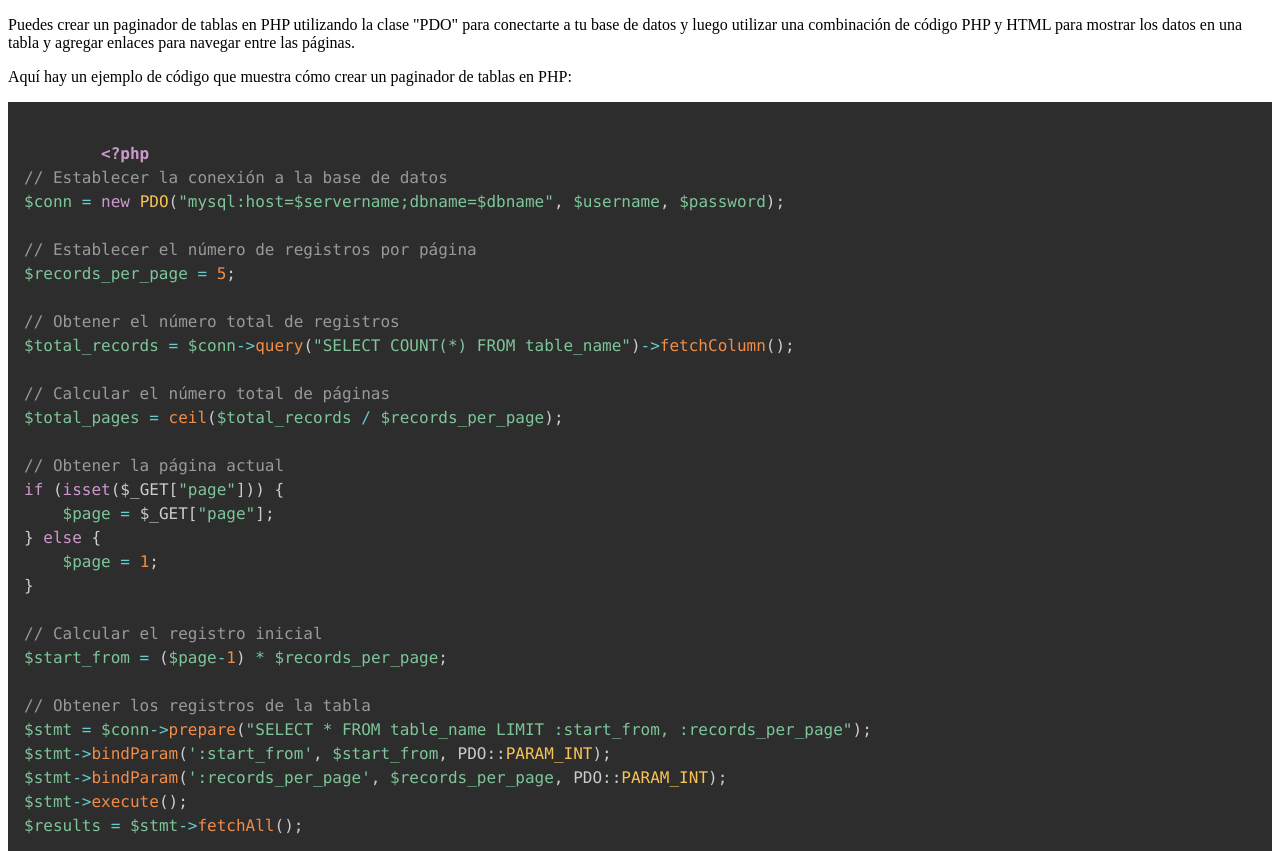
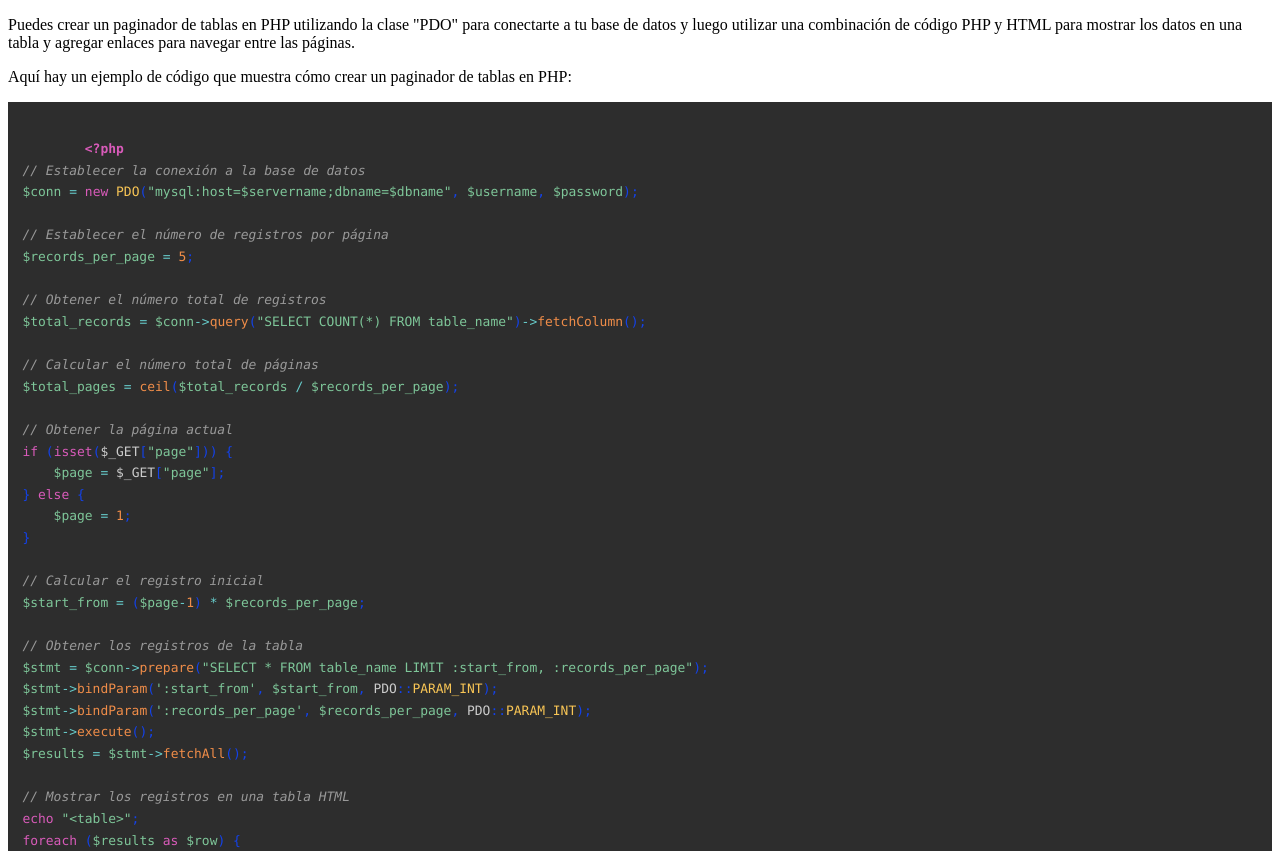
Before and after one commit to pirulug/prismjs, a plain HTML site: page index.html in a window 1280 px wide. Shown: the top 851 px of the page. Drawn offline with Linux system fonts and the light colour scheme.

Commit message:
Update prism.css

```diff
--- a/prism.css
+++ b/prism.css
@@ -3,8 +3,9 @@ code[class*="language-"],
 pre[class*="language-"] {
   color: #ccc;
   background: 0 0;
-  font-family: Consolas, Monaco, "Andale Mono", "Ubuntu Mono", monospace;
-  font-size: 1em;
+  font-family: "Victor Mono", Consolas, Monaco, "Andale Mono", "Ubuntu Mono",
+    monospace;
+  font-size: 0.9em;
   text-align: left;
   white-space: pre;
   word-spacing: normal;
@@ -38,19 +39,20 @@ pre[class*="language-"] {
 .token.comment,
 .token.doctype,
 .token.prolog {
+  font-style: italic;
   color: #999;
 }
 .token.punctuation {
-  color: #ccc;
+  color: #1342eb;
 }
 .token.attr-name,
 .token.deleted,
 .token.namespace,
 .token.tag {
-  color: #e2777a;
+  color: #d84d52;
 }
 .token.function-name {
-  color: #6196cc;
+  color: #ffffff;
 }
 .token.boolean,
 .token.function,
@@ -68,7 +70,7 @@ pre[class*="language-"] {
 .token.important,
 .token.keyword,
 .token.selector {
-  color: #cc99cd;
+  color: #d95bba;
 }
 .token.attr-value,
 .token.char,
@@ -93,5 +95,5 @@ pre[class*="language-"] {
   cursor: help;
 }
 .token.inserted {
-  color: green;
+  color: #518000;
 }
```
